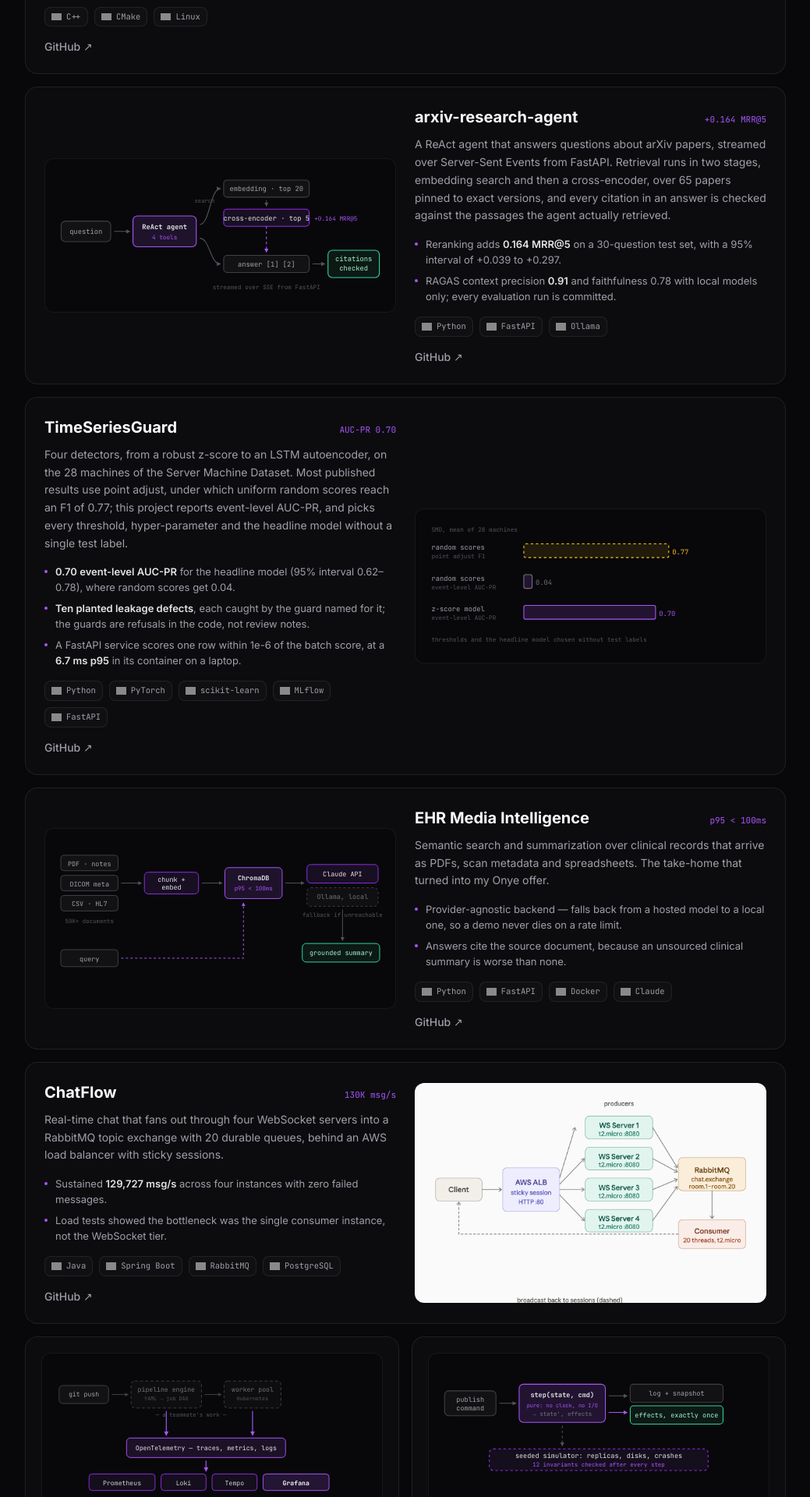
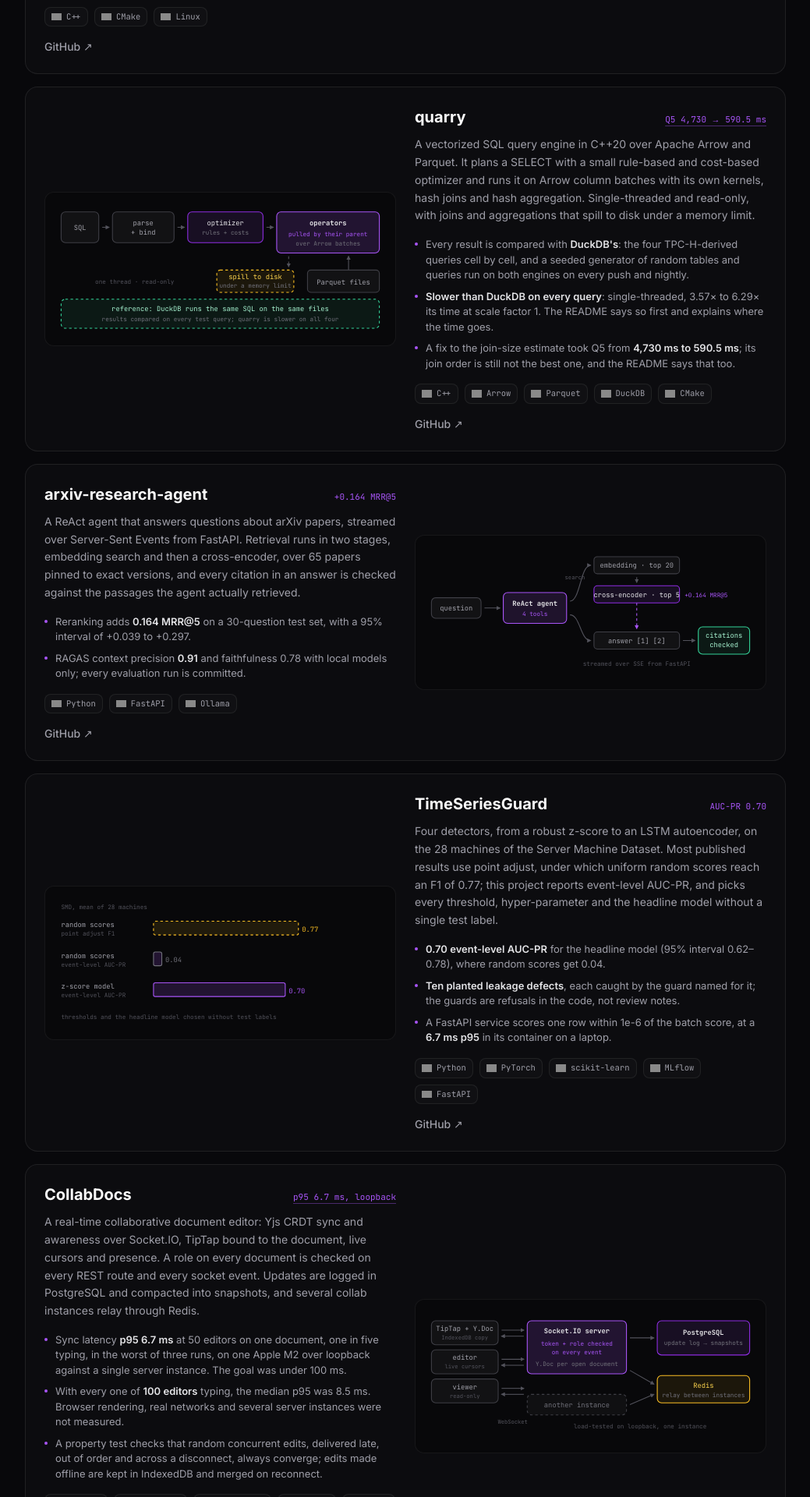
Before and after one commit to jason-te-sde/personal-website, a Next.js app: page / in a window 1280 px wide. Shown: the part 3260-5180 px from the top of the page at 78% size, without its empty margins (120-1159 px from the left). Built offline with nearby package versions, Linux system fonts and the light colour scheme; grey boxes are pictures that could not be loaded.

Commit message:
Add the CollabDocs and quarry projects
Two featured cards with authored architecture diagrams. Each headline links to the README line that states it at v0.1.0. quarry sits after shale as a second systems project; CollabDocs sits after TimeSeriesGuard, ahead of the older cards.

```diff
--- a/components/diagrams.tsx
+++ b/components/diagrams.tsx
@@ -1,6 +1,6 @@
 /**
- * Authored architecture diagrams. keel, EHR, PipeCI, cairn, nano-claude-code, the job queue, shale, the arXiv agent and
- * TimeSeriesGuard have no GUI to screenshot,
+ * Authored architecture diagrams. keel, EHR, PipeCI, cairn, nano-claude-code, the job queue, shale, quarry, the arXiv agent,
+ * TimeSeriesGuard and CollabDocs have no GUI to screenshot,
  * so these draw the real shape of each system instead of faking app shots.
  * Note every <path> sets fill="none" — the parent <g> carries a fill, and an
  * L-shaped path without it renders as a filled triangle.
@@ -416,6 +416,105 @@ export function TsGuardDiagram() {
   );
 }
 
+export function QuarryDiagram() {
+  return (
+    <svg
+      viewBox="0 0 380 150"
+      className="w-full"
+      role="img"
+      aria-label="SQL text is parsed and bound, then rewritten by optimizer rules into a physical plan. Pull-based operators run the plan over Arrow batches read from Parquet files, and joins and aggregations spill to disk under a memory limit. DuckDB runs the same SQL on the same files as the reference, and every result is compared"
+    >
+      <g fontFamily="'JetBrains Mono',monospace" fontSize="8">
+        <rect x="4" y="8" width="44" height="36" rx="5" fill="rgba(255,255,255,.04)" stroke="#3f3f46" />
+        <text x="26" y="29" textAnchor="middle" fill="#a1a1aa">SQL</text>
+        <path fill="none" d="M52 26 h8" stroke="#52525b" markerEnd="url(#ar)" />
+
+        <rect x="64" y="8" width="72" height="36" rx="5" fill="rgba(255,255,255,.04)" stroke="#3f3f46" />
+        <text x="100" y="24" textAnchor="middle" fill="#a1a1aa">parse</text>
+        <text x="100" y="35" textAnchor="middle" fill="#a1a1aa">+ bind</text>
+        <path fill="none" d="M140 26 h8" stroke="#52525b" markerEnd="url(#ar)" />
+
+        <rect x="152" y="8" width="88" height="36" rx="5" fill="rgba(168,85,247,.10)" stroke="#8E2DE2" />
+        <text x="196" y="24" textAnchor="middle" fill="#e4e4e7">optimizer</text>
+        <text x="196" y="35" textAnchor="middle" fill="#71717a" fontSize="7">rules + costs</text>
+        <path fill="none" d="M244 26 h8" stroke="#52525b" markerEnd="url(#ar)" />
+
+        <rect x="256" y="8" width="120" height="48" rx="5" fill="rgba(168,85,247,.16)" stroke="#A855F7" />
+        <text x="316" y="24" textAnchor="middle" fill="#e4e4e7" fontWeight="700">operators</text>
+        <text x="316" y="36" textAnchor="middle" fill="#A855F7" fontSize="7">pulled by their parent</text>
+        <text x="316" y="47" textAnchor="middle" fill="#71717a" fontSize="7">over Arrow batches</text>
+
+        <path fill="none" d="M270 60 V72" stroke="#52525b" strokeDasharray="3 3" markerEnd="url(#ar)" />
+        <rect x="186" y="76" width="90" height="26" rx="4" fill="rgba(251,191,36,.08)" stroke="#fbbf24" strokeDasharray="3 3" />
+        <text x="231" y="87" textAnchor="middle" fill="#fcd34d">spill to disk</text>
+        <text x="231" y="97" textAnchor="middle" fill="#71717a" fontSize="7">under a memory limit</text>
+
+        <path fill="none" d="M340 76 V60" stroke="#52525b" markerEnd="url(#ar)" />
+        <rect x="292" y="76" width="84" height="26" rx="4" fill="rgba(255,255,255,.04)" stroke="#3f3f46" />
+        <text x="334" y="93" textAnchor="middle" fill="#a1a1aa">Parquet files</text>
+
+        <text x="90" y="92" textAnchor="middle" fill="#52525b" fontSize="7">one thread · read-only</text>
+
+        <rect x="4" y="110" width="372" height="34" rx="5" fill="rgba(52,211,153,.08)" stroke="#34d399" strokeDasharray="3 3" />
+        <text x="190" y="124" textAnchor="middle" fill="#a7f3d0">reference: DuckDB runs the same SQL on the same files</text>
+        <text x="190" y="136" textAnchor="middle" fill="#71717a" fontSize="7">results compared on every test query; quarry is slower on all four</text>
+      </g>
+      <Arrows />
+    </svg>
+  );
+}
+
+export function CollabDocsDiagram() {
+  const clients: [string, string, number][] = [
+    ["TipTap + Y.Doc", "IndexedDB copy", 10],
+    ["editor", "live cursors", 44],
+    ["viewer", "read-only", 78],
+  ];
+  return (
+    <svg
+      viewBox="0 0 380 150"
+      className="w-full"
+      role="img"
+      aria-label="Browser editors and read-only viewers hold a Yjs document and sync with a Socket.IO collab server, which checks the token and the role on every event and keeps a Y.Doc per open document. The server appends each update to a PostgreSQL update log that is compacted into snapshots, and a Redis relay carries updates between collab instances"
+    >
+      <g fontFamily="'JetBrains Mono',monospace" fontSize="8">
+        {clients.map(([title, sub, y]) => (
+          <g key={title}>
+            <rect x="4" y={y} width="78" height="28" rx="5" fill="rgba(255,255,255,.04)" stroke="#3f3f46" />
+            <text x="43" y={y + 12} textAnchor="middle" fill="#a1a1aa">{title}</text>
+            <text x="43" y={y + 22} textAnchor="middle" fill="#52525b" fontSize="6.5">{sub}</text>
+            <path fill="none" d={`M86 ${y + 11} H112`} stroke="#52525b" markerEnd="url(#ar)" />
+            <path fill="none" d={`M112 ${y + 18} H86`} stroke="#52525b" markerEnd="url(#ar)" />
+          </g>
+        ))}
+        <text x="99" y="130" textAnchor="middle" fill="#52525b" fontSize="6.5">WebSocket</text>
+
+        <rect x="116" y="10" width="116" height="62" rx="5" fill="rgba(168,85,247,.16)" stroke="#A855F7" />
+        <text x="174" y="25" textAnchor="middle" fill="#e4e4e7" fontWeight="700">Socket.IO server</text>
+        <text x="174" y="39" textAnchor="middle" fill="#A855F7" fontSize="7">token + role checked</text>
+        <text x="174" y="49" textAnchor="middle" fill="#A855F7" fontSize="7">on every event</text>
+        <text x="174" y="63" textAnchor="middle" fill="#71717a" fontSize="7">Y.Doc per open document</text>
+
+        <path fill="none" d="M236 30 H264" stroke="#52525b" markerEnd="url(#ar)" />
+        <rect x="268" y="10" width="108" height="40" rx="5" fill="rgba(168,85,247,.10)" stroke="#8E2DE2" />
+        <text x="322" y="26" textAnchor="middle" fill="#e4e4e7" fontWeight="700">PostgreSQL</text>
+        <text x="322" y="38" textAnchor="middle" fill="#71717a" fontSize="7">update log → snapshots</text>
+
+        <rect x="116" y="96" width="116" height="24" rx="5" fill="rgba(255,255,255,.03)" stroke="#3f3f46" strokeDasharray="3 3" />
+        <text x="174" y="111" textAnchor="middle" fill="#71717a">another instance</text>
+        <path fill="none" d="M236 68 L264 84" stroke="#52525b" markerEnd="url(#ar)" />
+        <path fill="none" d="M236 108 L264 96" stroke="#52525b" markerEnd="url(#ar)" />
+        <rect x="268" y="74" width="108" height="32" rx="5" fill="rgba(251,191,36,.08)" stroke="#fbbf24" />
+        <text x="322" y="88" textAnchor="middle" fill="#fcd34d">Redis</text>
+        <text x="322" y="99" textAnchor="middle" fill="#71717a" fontSize="7">relay between instances</text>
+
+        <text x="248" y="136" textAnchor="middle" fill="#52525b" fontSize="7">load-tested on loopback, one instance</text>
+      </g>
+      <Arrows />
+    </svg>
+  );
+}
+
 export const DIAGRAMS = {
   ehr: EhrDiagram,
   pipeci: PipeCiDiagram,
@@ -426,4 +525,6 @@ export const DIAGRAMS = {
   shale: ShaleDiagram,
   arxiv: ArxivDiagram,
   tsguard: TsGuardDiagram,
+  quarry: QuarryDiagram,
+  collabdocs: CollabDocsDiagram,
 } as const;
--- a/components/logo-chip.tsx
+++ b/components/logo-chip.tsx
@@ -6,7 +6,7 @@ import { LOGO_LABEL } from "@/content/stack";
  * every host allow-listed for no benefit at 13px.
  */
 /** Marks whose brand colour is black or near it (Helm's navy), which vanishes on this background; drawn in zinc-200 instead. */
-const DARK_MARKS = new Set(["nextdotjs", "anthropic", "ollama", "helm"]);
+const DARK_MARKS = new Set(["nextdotjs", "anthropic", "ollama", "helm", "socketdotio", "prisma", "apachearrow"]);
 
 export function LogoChip({ slug }: { slug: string }) {
   return (
--- a/components/work.tsx
+++ b/components/work.tsx
@@ -132,7 +132,13 @@ function FeaturedRow({ project, flip }: { project: Project; flip: boolean }) {
               <span
                 className={`shrink-0 whitespace-nowrap font-mono text-[11px] ${project.headlineStat === "team of 5" ? "text-zinc-500" : "text-accent"}`}
               >
-                {project.headlineStat}
+                {project.headlineSource ? (
+                  <ExternalLink href={project.headlineSource} className="underline decoration-accent/40 underline-offset-4 hover:decoration-accent">
+                    {project.headlineStat}
+                  </ExternalLink>
+                ) : (
+                  project.headlineStat
+                )}
               </span>
             )}
           </div>
--- a/content/projects.ts
+++ b/content/projects.ts
@@ -84,6 +84,25 @@ export const projects: Project[] = [
     visual: { kind: "diagram", id: "shale" },
   },
   {
+    slug: "quarry",
+    name: "quarry",
+    status: "featured",
+    oneLiner: "A query engine checked against DuckDB, and honest that it is slower.",
+    blurb:
+      "A vectorized SQL query engine in C++20 over Apache Arrow and Parquet. It plans a SELECT with a small rule-based and cost-based optimizer and runs it on Arrow column batches with its own kernels, hash joins and hash aggregation. Single-threaded and read-only, with joins and aggregations that spill to disk under a memory limit.",
+    bullets: [
+      "Every result is compared with **DuckDB's**: the four TPC-H-derived queries cell by cell, and a seeded generator of random tables and queries run on both engines on every push and nightly.",
+      "**Slower than DuckDB on every query**: single-threaded, 3.57× to 6.29× its time at scale factor 1. The README says so first and explains where the time goes.",
+      "A fix to the join-size estimate took Q5 from **4,730 ms to 590.5 ms**; its join order is still not the best one, and the README says that too.",
+    ],
+    headlineStat: "Q5 4,730 → 590.5 ms",
+    headlineSource: "https://github.com/jason-te-sde/quarry/blob/v0.1.0/README.md#L279",
+    meta: "v0.1.0 · MIT",
+    logos: ["cplusplus", "apachearrow", "apacheparquet", "duckdb", "cmake"],
+    links: { github: "https://github.com/jason-te-sde/quarry" },
+    visual: { kind: "diagram", id: "quarry" },
+  },
+  {
     slug: "arxiv-research-agent",
     name: "arxiv-research-agent",
     status: "featured",
@@ -115,6 +134,25 @@ export const projects: Project[] = [
     logos: ["python", "pytorch", "scikitlearn", "mlflow", "fastapi"],
     links: { github: "https://github.com/jason-te-sde/timeseriesguard" },
     visual: { kind: "diagram", id: "tsguard" },
+  },
+  {
+    slug: "collabdocs",
+    name: "CollabDocs",
+    status: "featured",
+    oneLiner: "A collaborative editor that checks the role on every event.",
+    blurb:
+      "A real-time collaborative document editor: Yjs CRDT sync and awareness over Socket.IO, TipTap bound to the document, live cursors and presence. A role on every document is checked on every REST route and every socket event. Updates are logged in PostgreSQL and compacted into snapshots, and several collab instances relay through Redis.",
+    bullets: [
+      "Sync latency **p95 6.7 ms** at 50 editors on one document, one in five typing, in the worst of three runs, on one Apple M2 over loopback against a single server instance. The goal was under 100 ms.",
+      "With every one of **100 editors** typing, the median p95 was 8.5 ms. Browser rendering, real networks and several server instances were not measured.",
+      "A property test checks that random concurrent edits, delivered late, out of order and across a disconnect, always converge; edits made offline are kept in IndexedDB and merged on reconnect.",
+    ],
+    headlineStat: "p95 6.7 ms, loopback",
+    headlineSource: "https://github.com/jason-te-sde/collabdocs/blob/v0.1.0/README.md#L147",
+    meta: "v0.1.0",
+    logos: ["nextdotjs", "socketdotio", "postgresql", "prisma", "redis", "typescript"],
+    links: { github: "https://github.com/jason-te-sde/collabdocs" },
+    visual: { kind: "diagram", id: "collabdocs" },
   },
   {
     slug: "ehr-media-intelligence",
--- a/content/stack.ts
+++ b/content/stack.ts
@@ -30,4 +30,6 @@ export const LOGO_LABEL: Record<string, string> = {
   supabase: "Supabase", pytorch: "PyTorch",
   terraform: "Terraform", anthropic: "Anthropic", ollama: "Ollama",
   cplusplus: "C++", cmake: "CMake", scikitlearn: "scikit-learn", mlflow: "MLflow",
+  apachearrow: "Arrow", apacheparquet: "Parquet", duckdb: "DuckDB",
+  socketdotio: "Socket.IO", prisma: "Prisma",
 };
--- a/content/types.ts
+++ b/content/types.ts
@@ -36,7 +36,7 @@ export type Visual =
   | { kind: "terminal" }
   | {
       kind: "diagram";
-      id: "ehr" | "pipeci" | "medtriage" | "cairn" | "nano" | "jobqueue" | "shale" | "arxiv" | "tsguard";
+      id: "ehr" | "pipeci" | "medtriage" | "cairn" | "nano" | "jobqueue" | "shale" | "arxiv" | "tsguard" | "quarry" | "collabdocs";
     };
 
 export interface Project {
@@ -50,6 +50,8 @@ export interface Project {
   ownership?: string;
   meta?: string;
   headlineStat?: string;
+  /** The file in the project's repository that states `headlineStat`; the headline links to it. */
+  headlineSource?: string;
   badge?: string;
   logos: string[];
   links: { github?: string; live?: string; docs?: string; caseStudy?: string };
```
